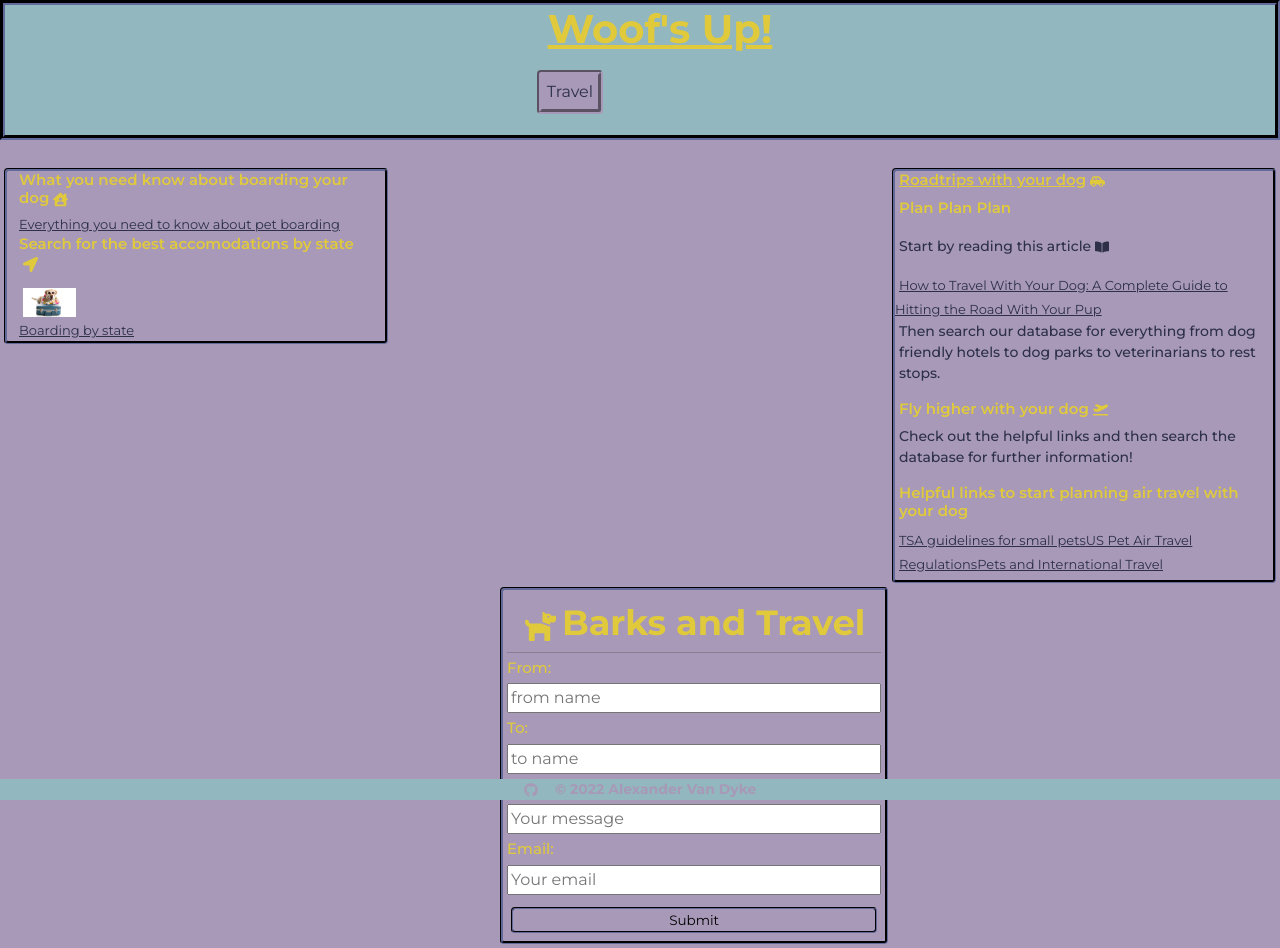
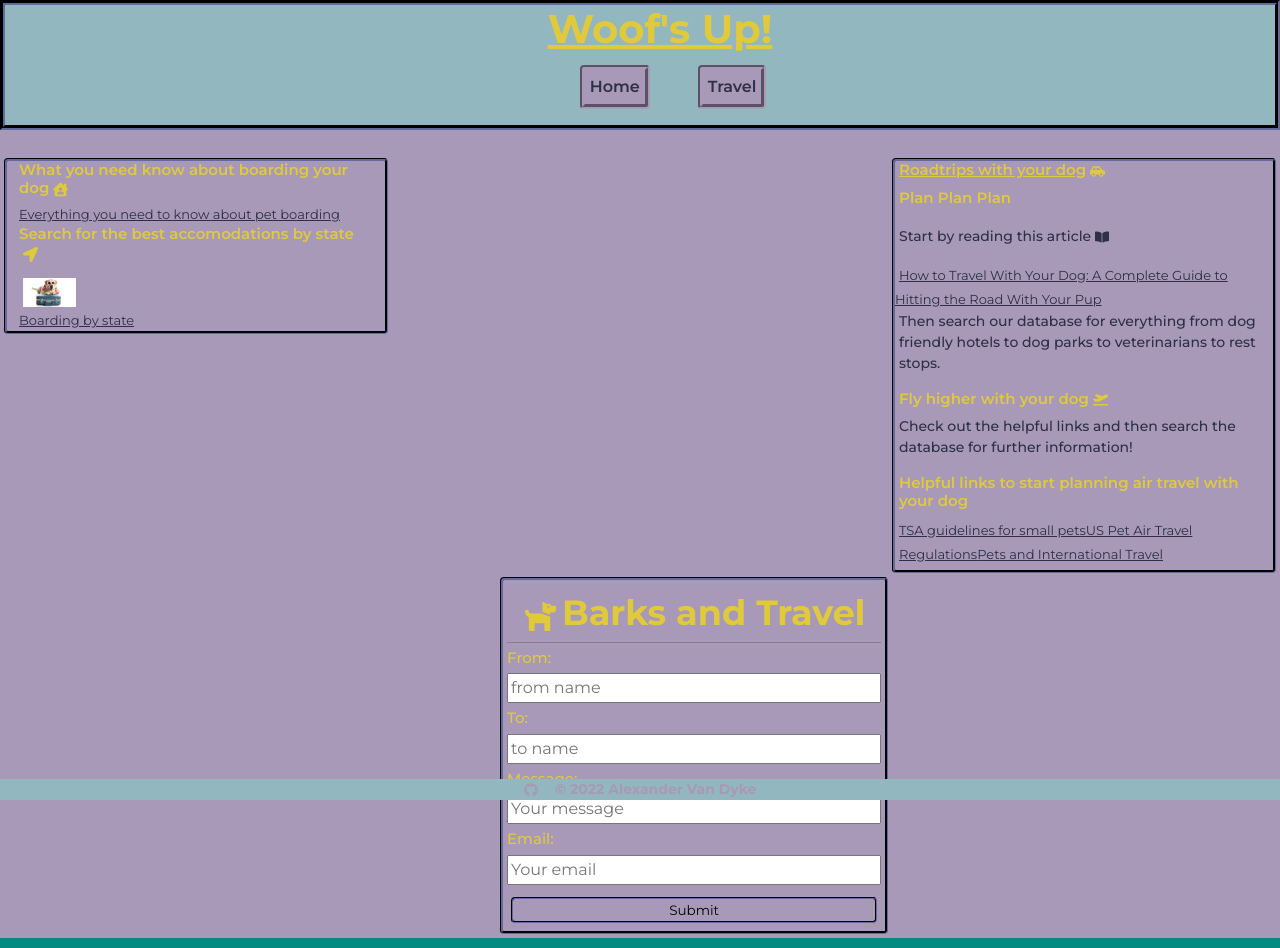
Before and after one commit to AlexandertheGreat491/Woofs_Up, a React (Create React App) app: page /travel in a window 1280 px wide. Built offline with nearby package versions, Linux system fonts and the light colour scheme.

Commit message:
attempted to add home button & changed margins

```diff
--- a/src/components/Header/index.js
+++ b/src/components/Header/index.js
@@ -6,23 +6,24 @@ function Header() {
   return (
     <header className="col-12 d-inline-flex pb-3">
       <div>
-
         <Link to="/">
-          <h1 id="navheader" className="d-inline-flex w-100 text-center">Woof's Up!</h1>
+          <h1 id="navheader" className="d-inline-flex w-100 text-center">
+            Woof's Up!
+          </h1>
         </Link>
 
         <div id="nav" className="ms-4 mt-1">
           <nav className="text-center d-inline-flex flex-row">
             <>
-
-              <Link className="navlinks" to="/travel">
+              <Link className="navlinks ms-5" to="/home">
+                Home
+              </Link>
+              <Link className="navlinks ms-5" to="/travel">
                 Travel
               </Link>
             </>
           </nav>
-
         </div>
-
       </div>
     </header>
   );
--- a/src/index.css
+++ b/src/index.css
@@ -110,8 +110,9 @@ h4 {
 .navlinks {
   color: var(--primary);
   background-color: var(--quarternary);
-  margin: 0.3125em;
   align-items: center;
+  font-size: 1em;
+  font-weight: 600;
 }
 
 header {
```
Also changed, not shown: src/components/Travel/index.js (+0 -27 lines).
